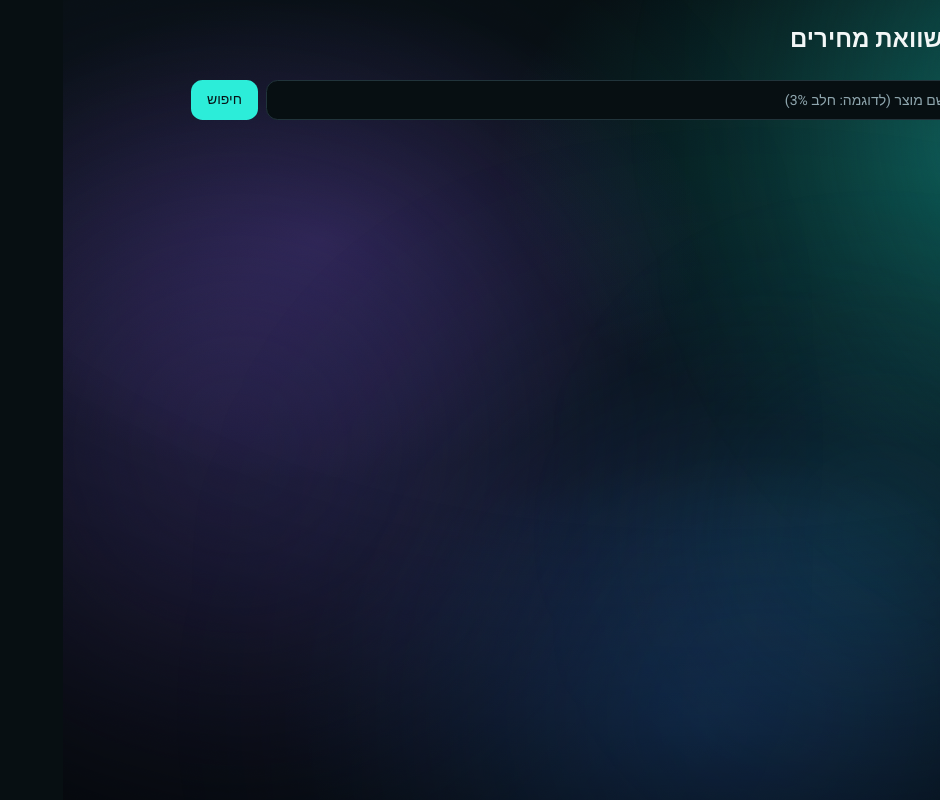
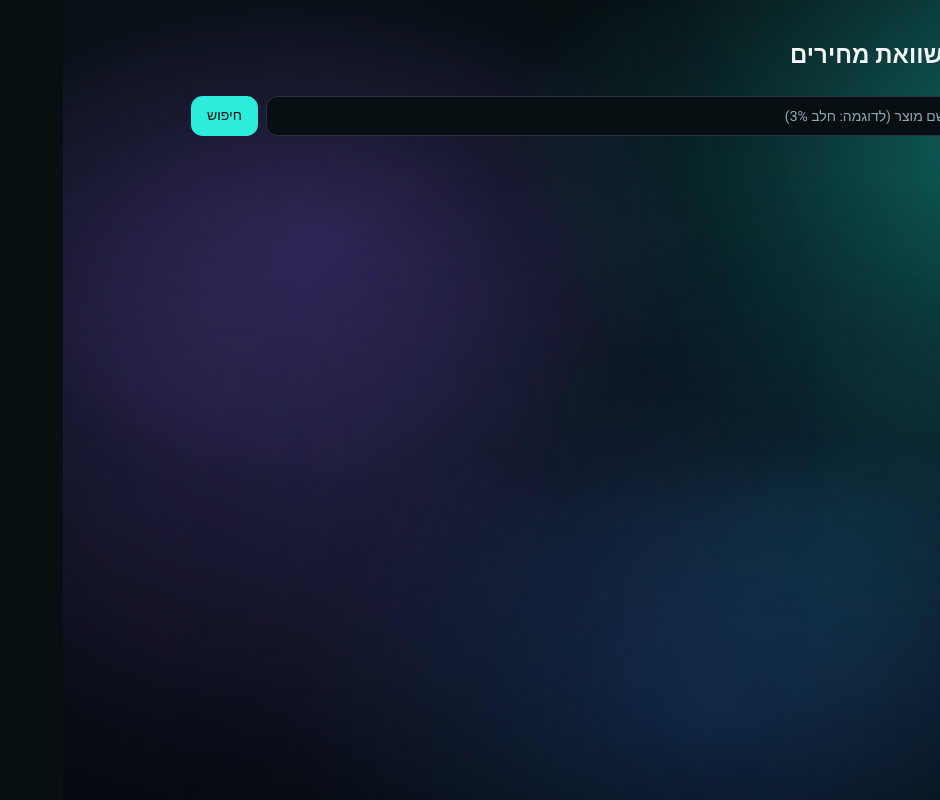
Before and after one commit to sivanwozner-cyber/sisu_project, a Next.js app: page /prices in a window 1280 px wide. Shown: the whole page, without its empty margins (340-1280 px from the left). Built offline with nearby package versions, Linux system fonts and the light colour scheme.

Commit message:
auto: sync changes [hook]

```diff
--- a/app/(app)/layout.tsx
+++ b/app/(app)/layout.tsx
@@ -6,9 +6,9 @@ export default function AppLayout({
   children: React.ReactNode;
 }) {
   return (
-    <div className="flex min-h-screen">
+    <div className="relative z-10 flex min-h-screen">
       <Sidebar />
-      <main className="flex-1 p-6">{children}</main>
+      <main className="flex-1 p-6 md:p-10">{children}</main>
     </div>
   );
 }
```
